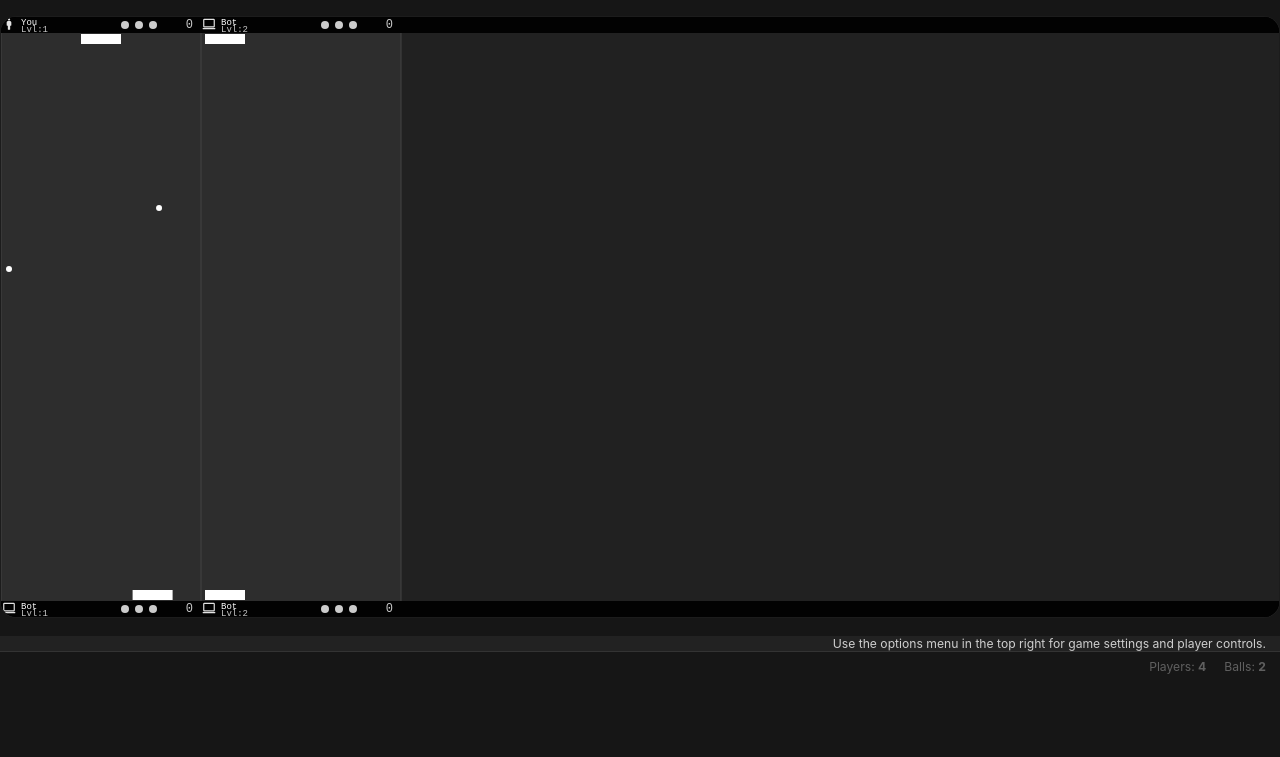
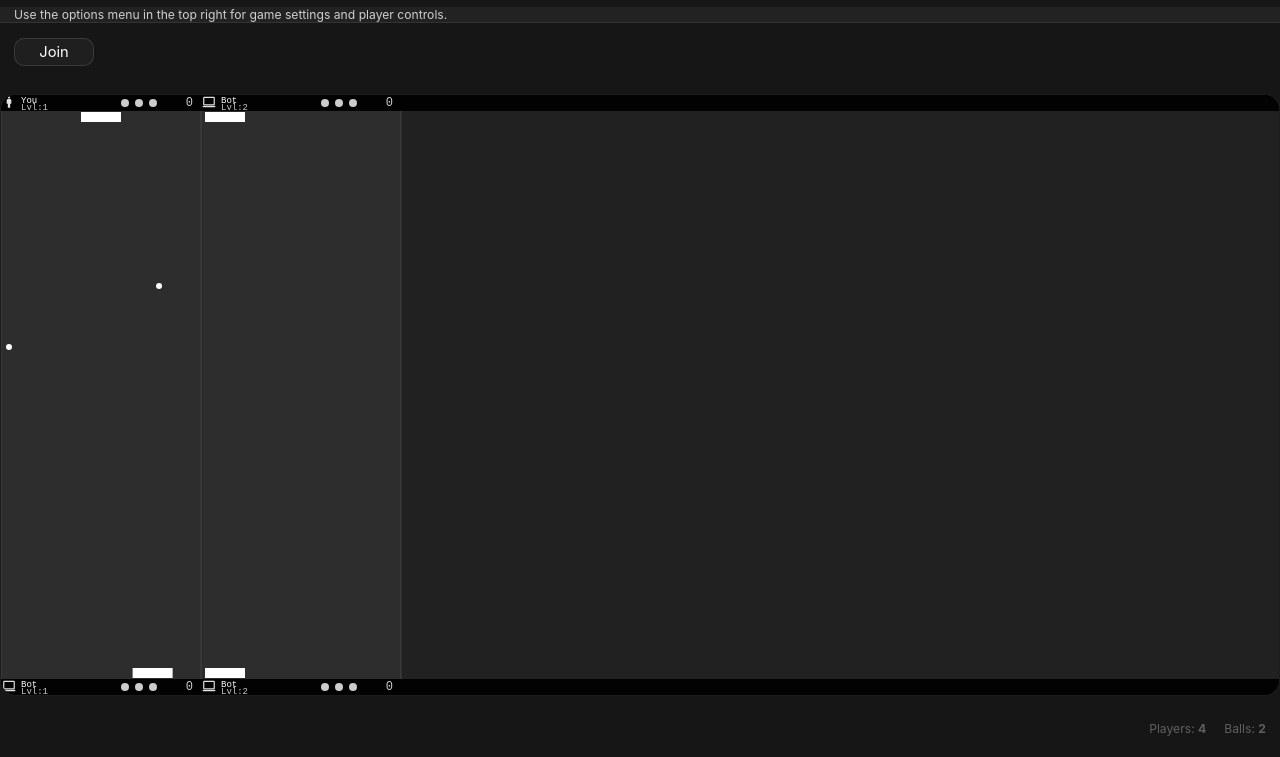
Before and after one commit to yogiyushi/pong200, a website: page index.html in a window 1280 px wide. Shown: the part 43-800 px from the top of the page. Drawn offline with Linux system fonts and the light colour scheme.

Commit message:
more design tweaks

```diff
--- a/index.html
+++ b/index.html
@@ -47,7 +47,6 @@
               Flip top-player view
             </label>
           </div>
-          <div class="menu-header">Join game</div>
           <div class="menu-item">
             <label for="playerName">Name</label>
             <input id="playerName" type="text" value="You" maxlength="12" />
@@ -60,7 +59,6 @@
             <label for="playerColor">Player bar color</label>
             <input id="playerColor" type="color" value="#ffffff" />
           </div>
-          <button id="joinButton" class="menu-button">Join game</button>
           <button id="addBotButton" class="menu-button">+ Add bot</button>
           <button id="resetButton" class="menu-button">Reset game</button>
           <div class="menu-header">Players</div>
@@ -68,12 +66,15 @@
         </div>
       </div>
     </header>
+    <div class="info-bar">Use the options menu in the top right for game settings and player controls.</div>
+    <div class="join-bar">
+      <button id="joinButton" class="join-button">Join</button>
+    </div>
     <main class="main-grid">
       <section class="game-panel">
         <canvas id="pongCanvas" tabindex="0" width="960" height="420"></canvas>
       </section>
     </main>
-    <div class="info-bar">Use the options menu in the top right for game settings and player controls.</div>
     <div class="canvas-info-bar">
       <span>Players: <strong id="canvasPlayerCount">0</strong></span>
       <span>Balls: <strong id="canvasBallCount">0</strong></span>
--- a/styles.css
+++ b/styles.css
@@ -44,8 +44,9 @@ select {
   justify-content: space-between;
   align-items: center;
   padding: 0px 14px;
+  margin-bottom: 10px;
   gap: 10px;
-  border-bottom: 1px solid rgba(255, 255, 255, 0.08);
+  /* border-bottom: 1px solid rgba(255, 255, 255, 0.08); */
 }
 .top-menu {
   position: relative;
@@ -164,7 +165,7 @@ canvas {
   left: 50%;
   transform: translateX(-50%);
   width: 100vw;
-  padding: 0 14px;
+  padding: 0px 14px;
   margin-top: 6px;
   height: 16px;
   background: rgba(255, 255, 255, 0);
@@ -185,7 +186,7 @@ canvas {
   padding: 0px 14px;
   color: rgba(255, 255, 255, 0.78);
   font-size: 0.76rem;
-  text-align: right;
+  text-align: left;
 }
 .controls-panel {
   display: flex;
@@ -246,6 +247,17 @@ button {
   transition: background 0.2s, transform 0.2s;
   font-size: 0.92rem;
 }
+.join-bar {
+  display: flex;
+  justify-content: flex-start;
+  padding: 0 14px 10px;
+}
+.join-button {
+  width: auto;
+  margin-top: 15px;
+  padding: 4px 14px;
+  min-width: 80px;
+}
 button:hover {
   background: rgba(255, 255, 255, 0.1);
   transform: translateY(-1px);
```
